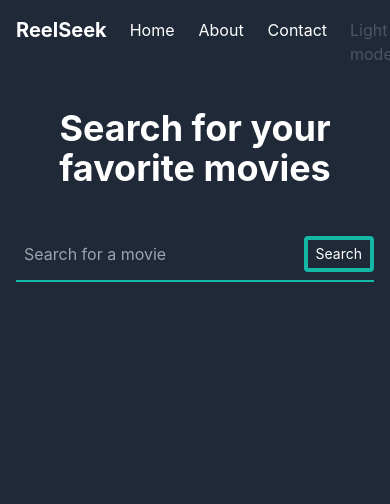
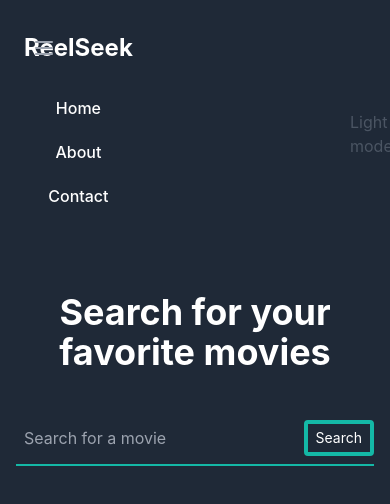
Before and after one commit to Matt-Chisholm/ReelSeek, a React (Create React App) app: page / in a window 390 px wide. Shown: the top 504 px of the page. Built offline with nearby package versions, Linux system fonts and the light colour scheme.

Commit message:
nav better styling and dark mode responsive

```diff
--- a/src/components/Home.js
+++ b/src/components/Home.js
@@ -40,31 +40,93 @@
     <div className={`min-h-screen ${bgColor} ${textColor}`}>
       <header className={`py-4 ${textColor}`}>
         <div className='container mx-auto flex justify-between items-center px-4'>
-          <h1 className='text-xl font-bold'>ReelSeek</h1>
-          <nav>
-            <ul className='flex items-center'>
-              <li>
+          <nav className={`bg-gray-800 ${bgColor}`}>
+            <div className='max-w-7xl mx-auto px-2 sm:px-6 lg:px-8'>
+              <div className='relative flex items-center justify-between h-16'>
+                <div className='absolute inset-y-0 left-0 flex items-center sm:hidden'>
+                  <button
+                    type='button'
+                    className='inline-flex items-center justify-center p-2 rounded-md text-gray-400 hover:text-white hover:bg-gray-700 focus:outline-none focus:ring-2 focus:ring-inset focus:ring-white'
+                    aria-controls='mobile-menu'
+                    aria-expanded='false'
+                    onClick={handleModeChange}>
+                    <span className='sr-only'>Open main menu</span>
+                    <svg
+                      className='block h-6 w-6'
+                      xmlns='http://www.w3.org/2000/svg'
+                      fill='none'
+                      viewBox='0 0 24 24'
+                      stroke='currentColor'
+                      aria-hidden='true'>
+                      <path
+                        strokeLinecap='round'
+                        strokeLinejoin='round'
+                        strokeWidth='2'
+                        d='M4 6h16M4 12h16M4 18h16'
+                      />
+                    </svg>
+                    <svg
+                      className='hidden h-6 w-6'
+                      xmlns='http://www.w3.org/2000/svg'
+                      fill='none'
+                      viewBox='0 0 24 24'
+                      stroke='currentColor'
+                      aria-hidden='true'>
+                      <path
+                        strokeLinecap='round'
+                        strokeLinejoin='round'
+                        strokeWidth='2'
+                        d='M6 18L18 6M6 6l12 12'
+                      />
+                    </svg>
+                  </button>
+                </div>
+                <div className='flex-1 flex items-center justify-center sm:items-stretch sm:justify-start'>
+                  <div className='flex-shrink-0'>
+                    <h3 className='text-2xl font-bold'>ReelSeek</h3>
+                  </div>
+                  <div className='hidden sm:block sm:ml-6'>
+                    <div className='flex space-x-4'>
+                      <a
+                        href='#'
+                        className={`px-3 py-2 rounded-md text-sm font-medium ${textColor} hover:text-white hover:bg-gray-700`}>
+                        Home
+                      </a>
+                      <a
+                        href='#'
+                        className={`px-3 py-2 rounded-md text-sm font-medium ${textColor} hover:text-white hover:bg-gray-700`}>
+                        About
+                      </a>
+                      <a
+                        href='#'
+                        className={`px-3 py-2 rounded-md text-sm font-medium ${textColor} hover:text-white hover:bg-gray-700`}>
+                        Contact
+                      </a>
+                    </div>
+                  </div>
+                </div>
+              </div>
+            </div>
+
+            <div className='sm:hidden' id='mobile-menu'>
+              <div className='px-2 pt-2 pb-3 space-y-1'>
                 <a
                   href='#'
-                  className={`py-2 px-3 ${textColor} hover:text-gray-800`}>
+                  className={`block px-3 py-2 rounded-md text-base font-medium ${textColor} hover:text-white hover:bg-gray-700`}>
                   Home
                 </a>
-              </li>
-              <li>
                 <a
                   href='#'
-                  className={`py-2 px-3 ${textColor} hover:text-gray-800`}>
+                  className={`block px-3 py-2 rounded-md text-base font-medium ${textColor} hover:text-white hover:bg-gray-700`}>
                   About
                 </a>
-              </li>
-              <li>
                 <a
                   href='#'
-                  className={`py-2 px-3 ${textColor} hover:text-gray-800`}>
+                  className={`block px-3 py-2 rounded-md text-base font-medium ${textColor} hover:text-white hover:bg-gray-700`}>
                   Contact
                 </a>
-              </li>
-            </ul>
+              </div>
+            </div>
           </nav>
           <div
             className='w-6 h-6 rounded-full cursor-pointer'
@@ -112,7 +174,7 @@
         </form>
         {loading && <p>Loading...</p>}
         {error && <p>{error}</p>}
-        <div className='mt-10'>
+        <div className='grid grid-cols-1 sm:grid-cols-2 md:grid-cols-3 lg:grid-cols-4 gap-4 mt-10'>
           {results.map((movie) => (
             <MovieResult
               key={movie.id}
--- a/src/components/MovieResult.js
+++ b/src/components/MovieResult.js
@@ -38,36 +38,45 @@
   };
 
   return (
-    <div className='flex flex-col items-center my-4'>
+    <div>
+      <div className='rounded-lg shadow-lg overflow-hidden'>
         <img
+          className='h-56 w-full object-contain'
           src={`https://image.tmdb.org/t/p/w300${movie.poster_path}`}
-        alt={`${movie.title} poster`}
-        className='mb-2'
+          alt={`${movie.title} poster not provided`}
         />
-      <h3 className='text-lg font-bold'>{movie.title}</h3>
-      <p className='text-sm text-gray-500'>{movie.release_date}</p>
+        <div className='p-4'>
+          <h3 className='text-lg font-bold mb-2'>{movie.title}</h3>
+          <p className='text-sm text-gray-500 mb-2'>{movie.release_date}</p>
           <button
-        className='mt-2 px-4 py-2 bg-blue-500 text-white rounded hover:bg-blue-700'
+            className='px-4 py-2 bg-blue-500 text-white rounded hover:bg-blue-700 mb-2'
             onClick={() => streamingProviderSearch(movie.id)}>
             Find Where to Watch
           </button>
           {loading && (
             <div className='text-center mt-2 text-gray-500'>Loading...</div>
           )}
-      {error && <div className='text-center mt-2 text-red-500'>{error}</div>}
-
+          {error && (
+            <div className='text-center mt-2 text-red-500'>{error}</div>
+          )}
           {streamers && streamers.length > 0 && (
             <div className='mt-2'>
               {streamers.map((streamer, index) => (
                 <div key={index} className='inline-block mx-1'>
                   <img
                     src={`https://image.tmdb.org/t/p/w92${streamer.logo_path}`}
-                style={{ borderRadius: "50%", width: "50px", height: "50px" }}
+                    style={{
+                      borderRadius: "50%",
+                      width: "50px",
+                      height: "50px",
+                    }}
                   />
                 </div>
               ))}
             </div>
           )}
         </div>
+      </div>
+    </div>
   );
 }
```
Lines whose indentation alone changed are shown as unchanged.
